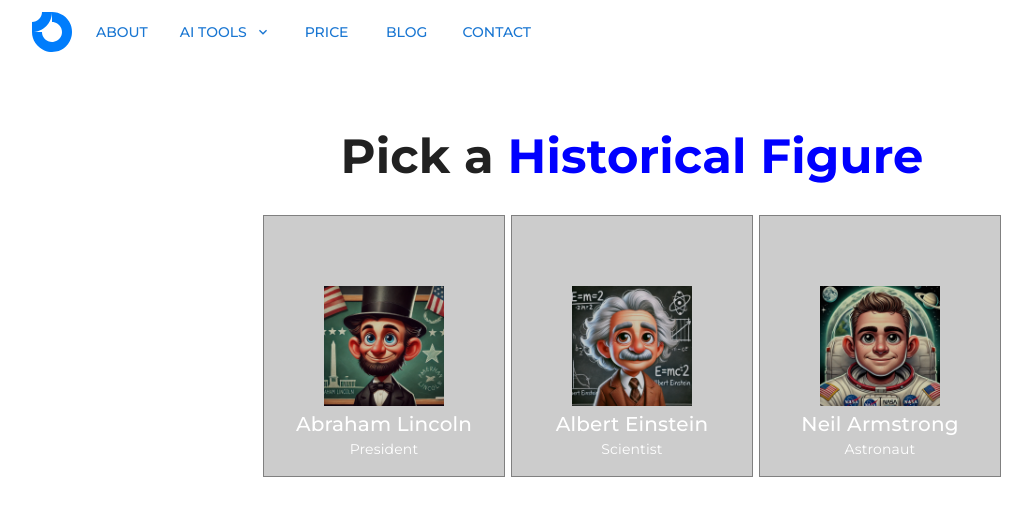
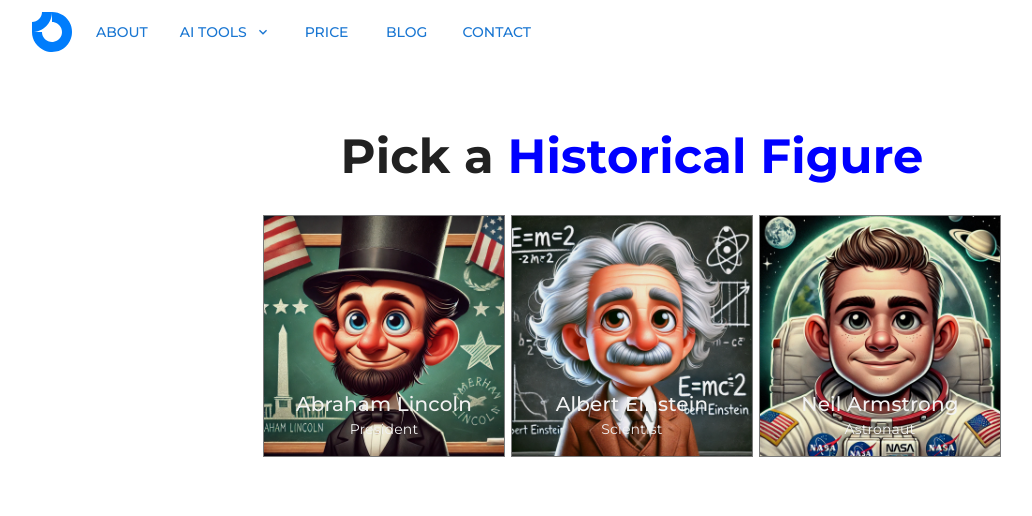
Before and after one commit to tuheli/historical-figures-openai, a React (Vite) app in the folder client/: page /figures in a window 1280 px wide. Shown: the top 516 px of the page, without its empty margins (8-1040 px from the left). Built offline with nearby package versions, Linux system fonts and the light colour scheme.

Commit message:
Card brightens on hover

```diff
--- a/client/src/components/pick-a-historical-figure/HistoricalFigureCard.tsx
+++ b/client/src/components/pick-a-historical-figure/HistoricalFigureCard.tsx
@@ -19,21 +19,21 @@ export const HistoricalFigureCard = ({
         onClick={onClick}
         sx={{
           width: 240,
-          height: 260,
+          height: 240,
           p: 2,
           backgroundImage: imageSrc,
-          backgroundSize: "50% auto",
+          backgroundSize: "100% auto",
           backgroundRepeat: "no-repeat",
           backgroundPosition: "center",
-          backgroundColor: "rgba(0, 0, 0, 0.2)",
           backgroundBlendMode: "multiply",
           outline: "1px solid grey",
           alignContent: "end",
           cursor: "pointer",
           userSelect: "none",
           transition: "all 0.2s",
+          filter: "brightness(0.95)",
           "&:hover": {
-            backgroundColor: "rgba(0, 0, 0, 0.02)",
+            filter: "brightness(1.05)",
           },
         }}
       >
@@ -41,6 +41,7 @@ export const HistoricalFigureCard = ({
           sx={{
             textAlign: "center",
             color: "white",
+            filter: "brightness(1.0)",
           }}
         >
           <Typography
```
